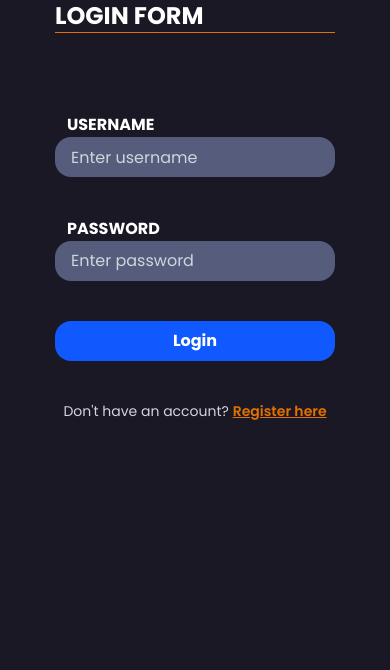
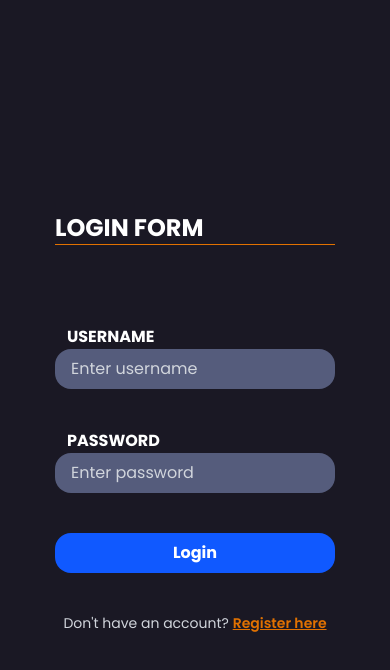
Before and after one commit to dev-abhisheksh/PulsePlay, a React (Vite) app in the folder frontend/: page /login in a window 390 px wide. Shown: the top 670 px of the page. Built offline with nearby package versions, Linux system fonts and the light colour scheme; no server answers.

Commit message:
fix: improve layout and responsiveness of Playbar and Login components

```diff
--- a/frontend/src/components/Playbar.jsx
+++ b/frontend/src/components/Playbar.jsx
@@ -98,8 +98,8 @@
   const progress = duration ? (currentTime / duration) * 100 : 0
 
   return (
-    <div className='w-screen h-screen bg-[#1A1824] flex justify-center overflow-y-hidden'>
-      <div className='flex justify-between flex-col pt-10 pb-20 h-[95%] pl-3 overflow-y-hidden'>
+   <div className='w-screen h-screen bg-[#1A1824] flex justify-center overflow-hidden'>
+  <div className='flex justify-between flex-col pt-5 pb-10 h-full px-3'>
         {/* Header */}
         <div className='flex justify-between items-center'>
           <div>
@@ -203,7 +203,7 @@
             <h2 className='font-semi text-white text-sm'>{currentSong ? currentSong.artist : "Loading"}</h2>
           </div>
           <div>
-            <div className='h-2 bg-white w-80 rounded-md'>
+            <div className='h-2 bg-white w-full max-w-80 rounded-md'>
               <div
                 className="h-2 bg-white w-80 rounded-md cursor-pointer"
                 onClick={(e) => {
--- a/frontend/src/pages/Login.jsx
+++ b/frontend/src/pages/Login.jsx
@@ -36,8 +36,8 @@
         }
 
         return (
-        <div className='flex justify-center items-center h-screen w-full bg-[#1A1824]'>
-            <div className='w-auto h-full rounded-md overflow-y-hidden'>
+            <div className='flex justify-center items-center h-screen w-full bg-[#1A1824] overflow-hidden'>
+                <div className='w-auto h-auto rounded-md'>
                     <div className='flex flex-col items-center'>
                         <form className='flex flex-col gap-20' onSubmit={handleLogin}>
                             <div>
```
Lines whose indentation alone changed are shown as unchanged.
